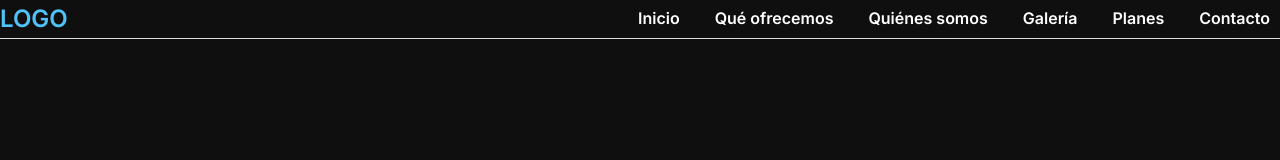
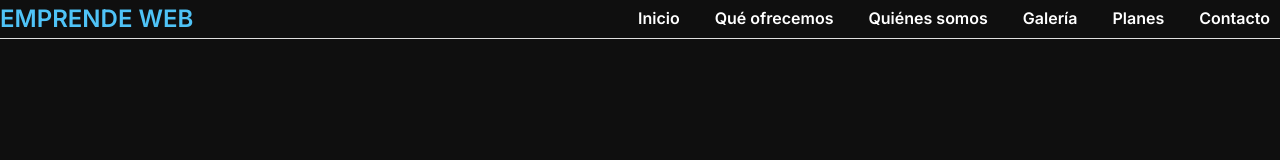
Before and after one commit to rubendevlop/web-ventas, a plain HTML site: page index.html in a window 1280 px wide. Shown: the top 160 px of the page. Drawn offline with Linux system fonts and the light colour scheme.

Commit message:
Se hizo un cambio

```diff
--- a/index.html
+++ b/index.html
@@ -12,7 +12,7 @@
   <header class="hero">
       <div class="nav-hero">
           <!-- <img src="" alt="logo" style="height: 40px;"> -->
-           <h2>LOGO</h2>
+           <h2>EMPRENDE WEB</h2>
            <input type="checkbox" id="menu-toggle" class="menu-toggle">
             <label for="menu-toggle" class="menu-icon">&#9776;</label>
           <nav class="menu">
```
